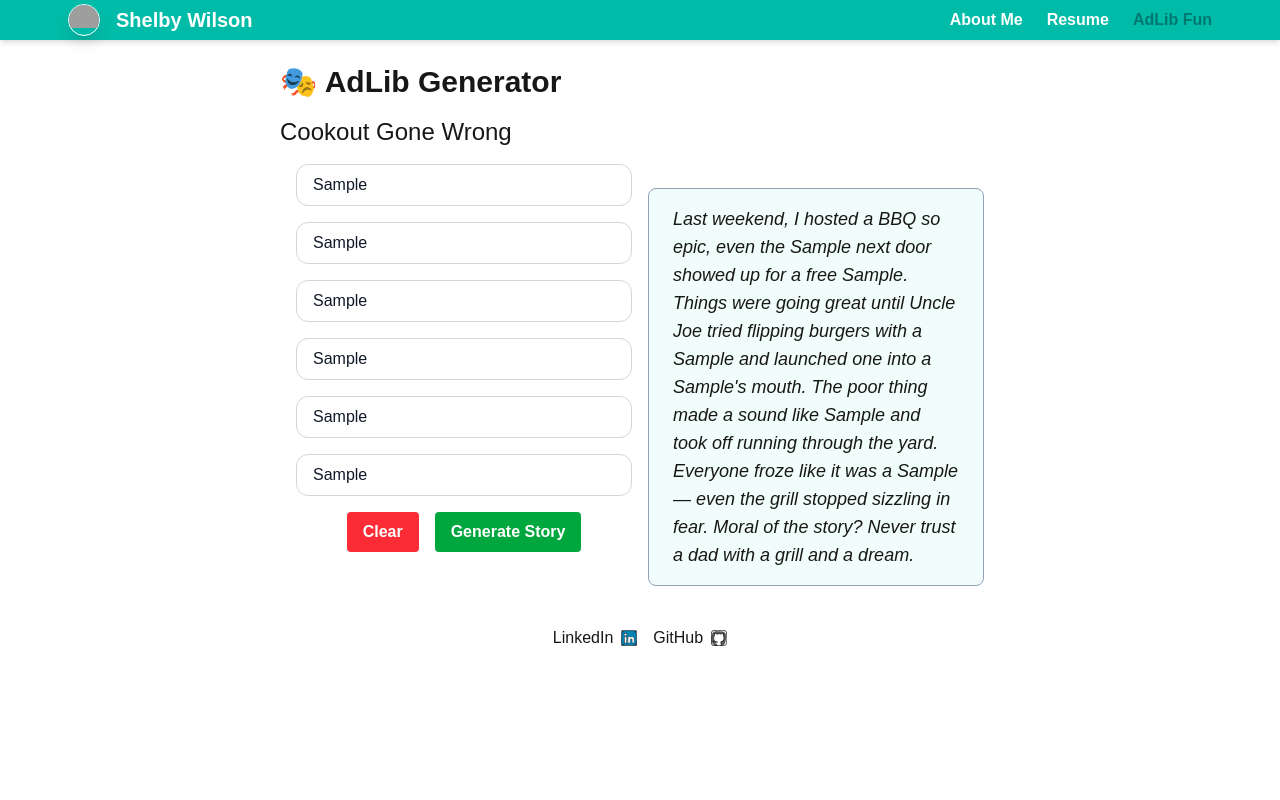
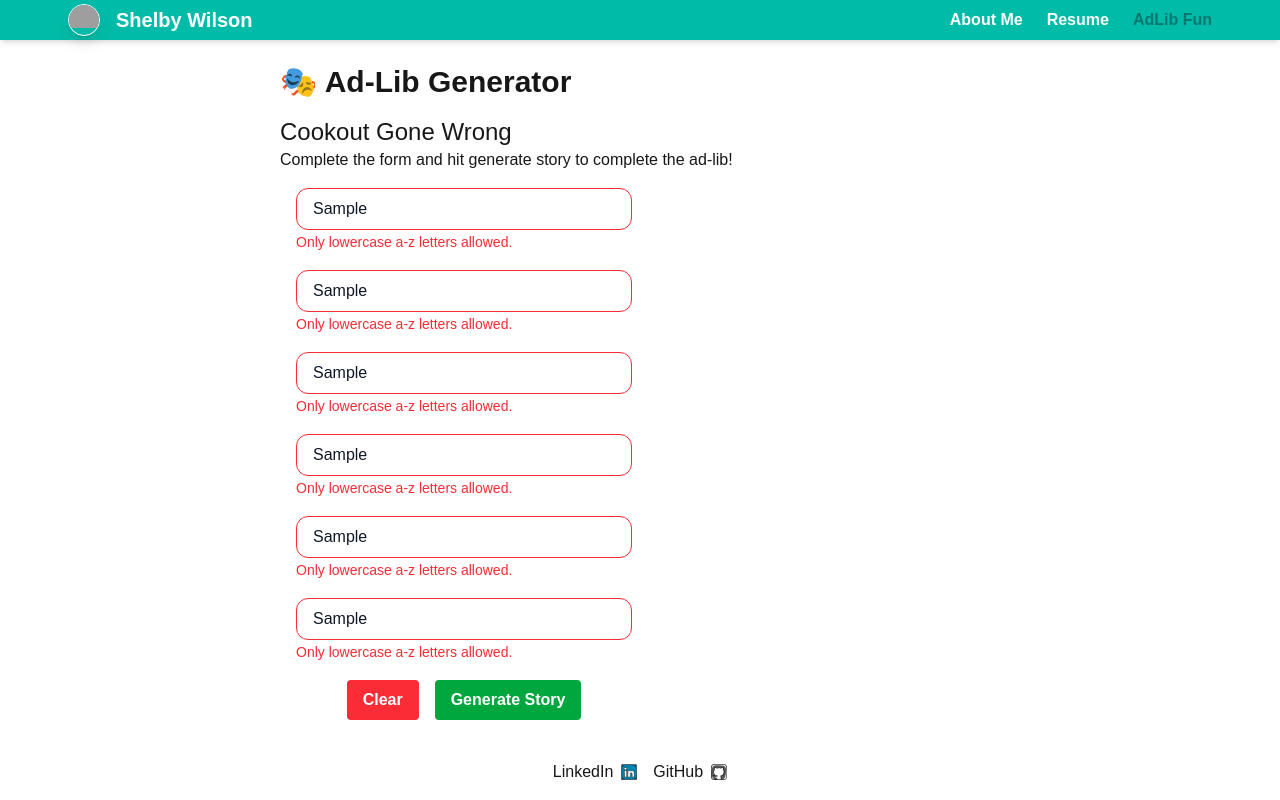
Before and after one commit to shelbyleanne22/shelby-wilson, a Next.js app in the folder shelby-wilson/: page /adlib in a window 1280 px wide. Both pictures are taken after typing "Sample", "Sample", "Sample", "Sample", "Sample", "Sample" into the empty fields and a click on the button "Generate Story". Built offline with nearby package versions, Linux system fonts and the light colour scheme; grey boxes are pictures that could not be loaded.

Commit message:
Added form validation

```diff
--- a/shelby-wilson/app/adlib/page.tsx
+++ b/shelby-wilson/app/adlib/page.tsx
@@ -11,6 +11,7 @@ export default function AdLibPage() {
     } | null>(null);
 
     const [inputs, setInputs] = useState<string[]>([]);
+    const [errors, setErrors] = useState<string[]>([]);
     const [result, setResult] = useState<string | null>(null);
 
     useEffect(() => {
@@ -19,21 +20,37 @@ export default function AdLibPage() {
         setInputs(Array(random.prompts.length).fill(''));
     }, []);
 
+    const validate = (value: string) => {
+        if (!/^[a-z]*$/.test(value)) return "Only lowercase a-z letters allowed.";
+        if (value.length > 25) return "Max 25 characters.";
+        return "";
+    }
+
     const handleChange = (index: number, value: string) => {
         const updated = [...inputs];
         updated[index] = value;
         setInputs(updated);
+
+        const error = validate(value);
+        const updatedErrors = [...errors];
+        updatedErrors[index] = error;
+        setErrors(updatedErrors);
     };
 
     const handleSubmit = (event: FormEvent) => {
         event.preventDefault();
         if (!randomPrompt) return;
+        const newErrors = inputs.map(validate);
+        setErrors(newErrors);
 
-        const filled = randomPrompt.template.replace(/{(\d+)}/g, (match, index) => {
-            return inputs[index] || `[${randomPrompt.prompts[index]}]`;
-        });
+        const hasErrors = newErrors.some((err) => err !== '');
+        if (!hasErrors) {
+            const filled = randomPrompt.template.replace(/{(\d+)}/g, (match, index) => {
+                return inputs[index] || `[${randomPrompt.prompts[index]}]`;
+            });
 
-        setResult(filled);
+            setResult(filled);
+        }
     };
 
     const clearFields = () => {
@@ -48,11 +65,12 @@ export default function AdLibPage() {
 
     return (
         <div className="p-6 w-full lg:w-[60%] mx-auto">
-            <h1 className="text-3xl font-bold mb-4">🎭 AdLib Generator</h1>
+            <h1 className="text-3xl font-bold mb-4">🎭 Ad-Lib Generator</h1>
             <h2 className="text-2xl">{randomPrompt?.title}</h2>
+            <h3>Complete the form and hit generate story to complete the ad-lib!</h3>
             <div className="flex flex-col md:flex-row gap-4 p-4">
                 <div className="w-full md:w-1/2 space-y-4">
-                    <form onSubmit={handleSubmit} className="space-y-4">
+                    <form noValidate onSubmit={handleSubmit} className="space-y-4">
                         <div className="flex flex-wrap gap-4">
                             {randomPrompt?.prompts.map((type, idx) => (
                                 <FormField
@@ -61,6 +79,7 @@ export default function AdLibPage() {
                                     name={`input-${idx}`}
                                     value={inputs[idx]}
                                     onChange={(value) => handleChange(idx, value)}
+                                    error={errors[idx]}
                                 />
                             ))}
                         </div>
--- a/shelby-wilson/components/NavBar.tsx
+++ b/shelby-wilson/components/NavBar.tsx
@@ -63,14 +63,14 @@ export default function NavBar() {
 
       {/* Mobile dropdown menu */}
       {menuOpen && (
-        <ul className="md:hidden flex flex-col items-center bg-gray-800 border-t border-gray-700">
+        <ul className="md:hidden flex flex-col items-center bg-teal-800 border-t border-teal-700">
           {navItems.map(({ label, href }) => (
-            <li key={href} className="w-full text-center py-3 border-b border-gray-700">
+            <li key={href} className="w-full text-center py-3 border-b border-teal-700">
               <Link
                 href={href}
                 className={clsx(
-                  'block w-full hover:text-blue-400 transition-colors',
-                  pathname === href && 'font-semibold text-blue-400'
+                  'block w-full hover:text-teal-400 transition-colors',
+                  pathname === href && 'font-semibold text-teal-400'
                 )}
                 onClick={() => setMenuOpen(false)}
               >
--- a/shelby-wilson/components/form/FormField.tsx
+++ b/shelby-wilson/components/form/FormField.tsx
@@ -7,9 +7,10 @@ type FormFieldProps = {
     required?: boolean;
     value: string;
     onChange: (value: string) => void;
+    error?: string;
 };
 
-function FormField({ name, label, required = true, value, onChange }: FormFieldProps) {
+function FormField({ name, label, required = true, value, onChange, error }: FormFieldProps) {
     return (
         <div className="w-full">
             {/* <label
@@ -25,8 +26,7 @@ function FormField({ name, label, required = true, value, onChange }: FormFieldP
                 required={required}
                 value={value}
                 onChange={(e) => onChange(e.target.value)}
-                className="w-full px-4 py-2 rounded-xl border
-                border-gray-300
+                className={`w-full px-4 py-2 rounded-xl border
                 dark:border-gray-600
                 bg-white
                 dark:bg-gray-800
@@ -37,8 +37,10 @@ function FormField({ name, label, required = true, value, onChange }: FormFieldP
                 focus:outline-none
                 focus:ring-2
                 focus:ring-teal-500
-                focus:border-transparent"
+                focus:border-transparent
+                ${error ? "border-red-500" : "border-gray-300 focus:ring-2 focus:ring-teal-500" }`}
             />
+            {error && <span className="text-red-500 text-sm mt-1">{error}</span>}
         </div>
     );
 }
```
Also changed, not shown: shelby-wilson/public/selfie.JPG (added).
